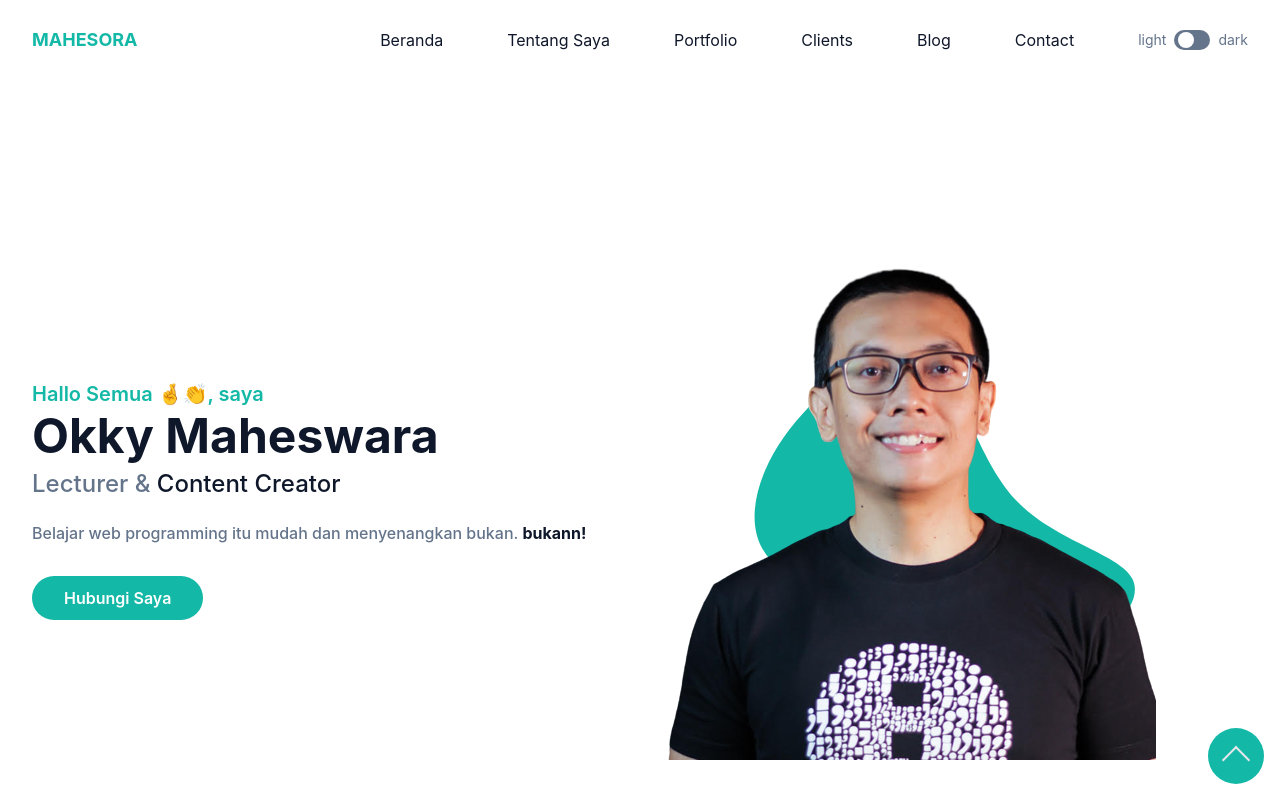
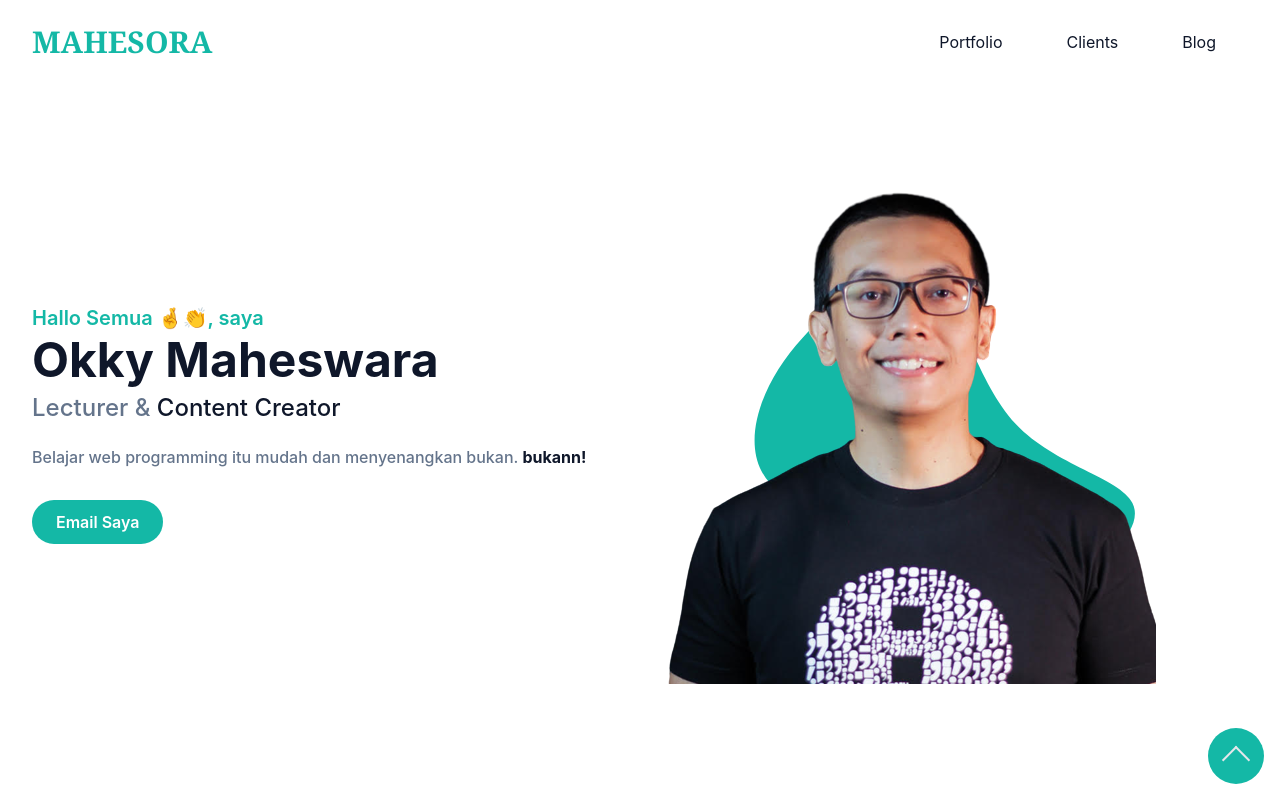
Before and after one commit to putuokky/portofolio-nextjs-tailwindcss, a Next.js app: page / in a window 1280 px wide. Shown: the top 800 px of the page. Built offline with nearby package versions, Linux system fonts and the light colour scheme.

Commit message:
lagi lagii

```diff
--- a/pages/_document.js
+++ b/pages/_document.js
@@ -4,7 +4,7 @@ export default function Document() {
   return (
     <Html className='scroll-smooth'>
       <Head>
-        <title>Mahesora - It's Show Time</title>
+        <title>Mahesora &mdash; It's Show Time</title>
         <meta name="description" content="Portofolio My Sites" />
         <meta name="keywords" content="HTML, CSS, JavaScript, NextJS, Computer, Portofolio" />
         <meta name="author" content="Okky Maheswara" />
--- a/pages/index.js
+++ b/pages/index.js
@@ -12,8 +12,8 @@ export default function Home() {
         <div className="container">
           <div className="flex items-center justify-between relative">
             <div className="px-4">
-              <Link href="#home">
-                <a className="font-bold text-lg text-primary block py-6 uppercase">Mahesora</a>
+              <Link href="/">
+                <a className="font-bold text-3xl text-primary block py-6 uppercase font-serif">Mahesora</a>
               </Link>
             </div>
             <div className="flex items-center px-4">
@@ -24,16 +24,6 @@ export default function Home() {
               </button>
               <nav onClick={() => setActiveNavbar(!activeNavbar)} className={`absolute py-5 bg-white shadow-lg rounded-lg max-w-[250px] w-full right-4 top-full lg:block lg:static lg:bg-transparent lg:max-w-full lg:shadow-none lg:rounded-none ${activeNavbar ? '' : 'hidden'}`}>
                 <ul className="block lg:flex">
-                  <li className="group">
-                    <Link href="#home">
-                      <a className="text-base text-dark py-2 mx-8 flex group-hover:text-primary">Beranda</a>
-                    </Link>
-                  </li>
-                  <li className="group">
-                    <Link href="#about">
-                      <a className="text-base text-dark py-2 mx-8 flex group-hover:text-primary">Tentang Saya</a>
-                    </Link>
-                  </li>
                   <li className="group">
                     <Link href="#portfolio">
                       <a className="text-base text-dark py-2 mx-8 flex group-hover:text-primary">Portfolio</a>
@@ -49,12 +39,7 @@ export default function Home() {
                       <a className="text-base text-dark py-2 mx-8 flex group-hover:text-primary">Blog</a>
                     </Link>
                   </li>
-                  <li className="group">
-                    <Link href="#contact">
-                      <a className="text-base text-dark py-2 mx-8 flex group-hover:text-primary">Contact</a>
-                    </Link>
-                  </li>
-                  <li className="flex items-center pl-8">
+                  {/* <li className="flex items-center pl-8">
                     <div className="flex">
                       <span className="mr-2 text-sm text-slate-500">light</span>
                       <input type="checkbox" className="hidden" id="dark-toggle" />
@@ -65,7 +50,7 @@ export default function Home() {
                       </label>
                       <span className="ml-2 text-sm text-slate-500">dark</span>
                     </div>
-                  </li>
+                  </li> */}
                 </ul>
               </nav>
             </div>
@@ -75,7 +60,7 @@ export default function Home() {
       {/* Header End */}
 
       {/* Hero Section Start */}
-      <section id="home" className="pt-36">
+      <section id="home" className="pt-16">
         <div className="container">
           <div className="flex flex-wrap">
             <div className="w-full self-center px-4 lg:w-1/2">
@@ -83,7 +68,7 @@ export default function Home() {
               <h2 className="font-medium text-secondary text-lg mt-2 mb-5 lg:text-2xl">Lecturer & <span className="text-dark">Content Creator</span></h2>
               <p className="font-medium text-secondary mb-10 leading-relaxed">Belajar web programming itu mudah dan menyenangkan bukan. <span className="text-dark font-bold">bukann!</span></p>
               <Link href="#">
-                <a className="text-base font-semibold text-white bg-primary py-3 px-8 rounded-full hover:shadow-lg hover:opacity-80 transition duration-300 ease-in-out">Hubungi Saya</a>
+                <a className="text-base font-semibold text-white bg-primary py-3 px-6 rounded-full transition duration-700 ease-in-out hover:shadow-lg hover:opacity-80">Email Saya</a>
               </Link>
             </div>
             <div className="w-full self-end px-4 lg:w-1/2">
@@ -303,107 +288,10 @@ export default function Home() {
       </section>
       {/* Blog Section End */}
 
-      {/* Contact Section Start */}
-      <section id="contact" className="pt-36 pb-32">
+      {/* Footer Section Start */}
+      <footer className="bg-dark pt-10 pb-12">
         <div className="container">
-          <div className="w-full px-4">
-            <div className="max-w-lg mx-auto text-center mb-16">
-              <h4 className="font-semibold text-lg text-primary mb-2">Contact</h4>
-              <h2 className="font-bold text-dark text-3xl mb-4 sm:text-4xl lg:text-5xl">Hubungi Kami</h2>
-              <p className="font-medium text-secondary md:text-lg">Lorem ipsum dolor sit amet consectetur adipisicing elit. Cum quas ipsum dicta porro.</p>
-            </div>
-          </div>
-          <form>
-            <div className="w-full lg:w-2/3 lg:mx-auto">
-              <div className="w-full px-4 mb-8">
-                <label htmlFor="name" className="text-base font-bold text-primary">Nama</label>
-                <input type="text" id="name" className="w-full bg-slate-200 text-dark p-3 rounded-md focus:outline-none focus:ring-primary focus:ring-1 focus:border-primary" />
-              </div>
-              <div className="w-full px-4 mb-8">
-                <label htmlFor="email" className="text-base font-bold text-primary">Email</label>
-                <input type="email" id="email" className="w-full bg-slate-200 text-dark p-3 rounded-md focus:outline-none focus:ring-primary focus:ring-1 focus:border-primary" />
-              </div>
-              <div className="w-full px-4 mb-8">
-                <label htmlFor="message" className="text-base font-bold text-primary">Pesan</label>
-                <textarea type="email" id="email" className="w-full bg-slate-200 text-dark p-3 rounded-md focus:outline-none focus:ring-primary focus:ring-1 focus:border-primary h-32"></textarea>
-              </div>
-              <div className="w-full">
-                <button className="text-base font-semibold text-white bg-primary py-3 px-8 rounded-full w-full hover:opacity-80 hover:shadow-lg transition duration-500">Kirim</button>
-              </div>
-            </div>
-          </form>
-        </div>
-      </section>
-      {/* Contact Section End */}
-
-      {/* Footer Section Start */}
-      <footer className="bg-dark pt-24 pb-12">
-        <div className="container">
-          <div className="flex flex-wrap">
-            <div className="w-full px-4 mb-12 text-slate-300 font-medium md:w-1/3">
-              <h2 className="font-bold text-4xl text-white mb-5">Mahesora</h2>
-              <h3 className="font-bold text-2xl mb-2">Hubungi Kami</h3>
-              <p>okkymahes@gmail.com</p>
-              <p>Jalan Tegal Wangi</p>
-              <p>Denpasar</p>
-            </div>
-            <div className="w-full px-4 mb-12 md:w-1/3">
-              <h3 className="font-semibold text-xl text-white mb-5">Kategori Tulisan</h3>
-              <ul className="text-slate-300">
-                <li>
-                  <Link href="#">
-                    <a className="inline-block text-base hover:text-primary mb-3">Programming</a>
-                  </Link>
-                </li>
-                <li>
-                  <Link href="#">
-                    <a className="inline-block text-base hover:text-primary mb-3">Hardware</a>
-                  </Link>
-                </li>
-                <li>
-                  <Link href="#">
-                    <a className="inline-block text-base hover:text-primary mb-3">Gaya Hidup</a>
-                  </Link>
-                </li>
-              </ul>
-            </div>
-            <div className="w-full px-4 mb-12 md:w-1/3">
-              <h3 className="font-semibold text-xl text-white mb-5">Tautan</h3>
-              <ul className="text-slate-300">
-                <li>
-                  <Link href="#home">
-                    <a className="inline-block text-base hover:text-primary mb-3">Beranda</a>
-                  </Link>
-                </li>
-                <li>
-                  <Link href="#about">
-                    <a className="inline-block text-base hover:text-primary mb-3">Tentang Saya</a>
-                  </Link>
-                </li>
-                <li>
-                  <Link href="#portfolio">
-                    <a className="inline-block text-base hover:text-primary mb-3">Portfolio</a>
-                  </Link>
-                </li>
-                <li>
-                  <Link href="#clients">
-                    <a className="inline-block text-base hover:text-primary mb-3">Client</a>
-                  </Link>
-                </li>
-                <li>
-                  <Link href="#blog">
-                    <a className="inline-block text-base hover:text-primary mb-3">Blog</a>
-                  </Link>
-                </li>
-                <li>
-                  <Link href="#contact">
-                    <a className="inline-block text-base hover:text-primary mb-3">Contact</a>
-                  </Link>
-                </li>
-              </ul>
-            </div>
-          </div>
-          <div className="w-full pt-10 border-t border-slate-700">
+          <div className="w-full">
             <div className="flex items-center justify-center mb-5">
               {/* Facebook */}
               <Link href="https://facebook.com/okkymahes">
@@ -443,7 +331,7 @@ export default function Home() {
               </Link>
             </div>
             <p className="font-medium text-xs text-slate-500 text-center">
-              Dibuat dengan 🧡 oleh <Link href="https://www.instagram.com/okkymahesora/"><a target={"_blank"} className="font-bold text-primary">Okky Maheswara</a></Link> menggunakan <Link href="https://tailwindcss.com/"><a target={"_blank"} className="font-bold text-sky-500">Tailwind CSS</a></Link>
+              Dibuat dengan sepenuh 🧡 oleh <Link href="#home"><a className="font-bold text-primary">Okky Maheswara</a></Link>
             </p>
           </div>
         </div>
@@ -451,7 +339,7 @@ export default function Home() {
       {/* Footer Section End */}
 
       {/* Back to Top Start */}
-      <a href="#home" className="fixed flex justify-center items-center z-[9999] bottom-4 right-4 p-4 h-14 w-14 bg-primary rounded-full hover:animate-pulse">
+      <a href="#home" className="fixed flex justify-center items-center z-[9999] bottom-4 right-4 p-4 h-14 w-14 bg-primary rounded-full hover:animate-bounce">
         <span className="block w-5 h-5 border-t-2 border-l-2 rotate-45 mt-2"></span>
       </a>
       {/* Back to Top End */}
```
